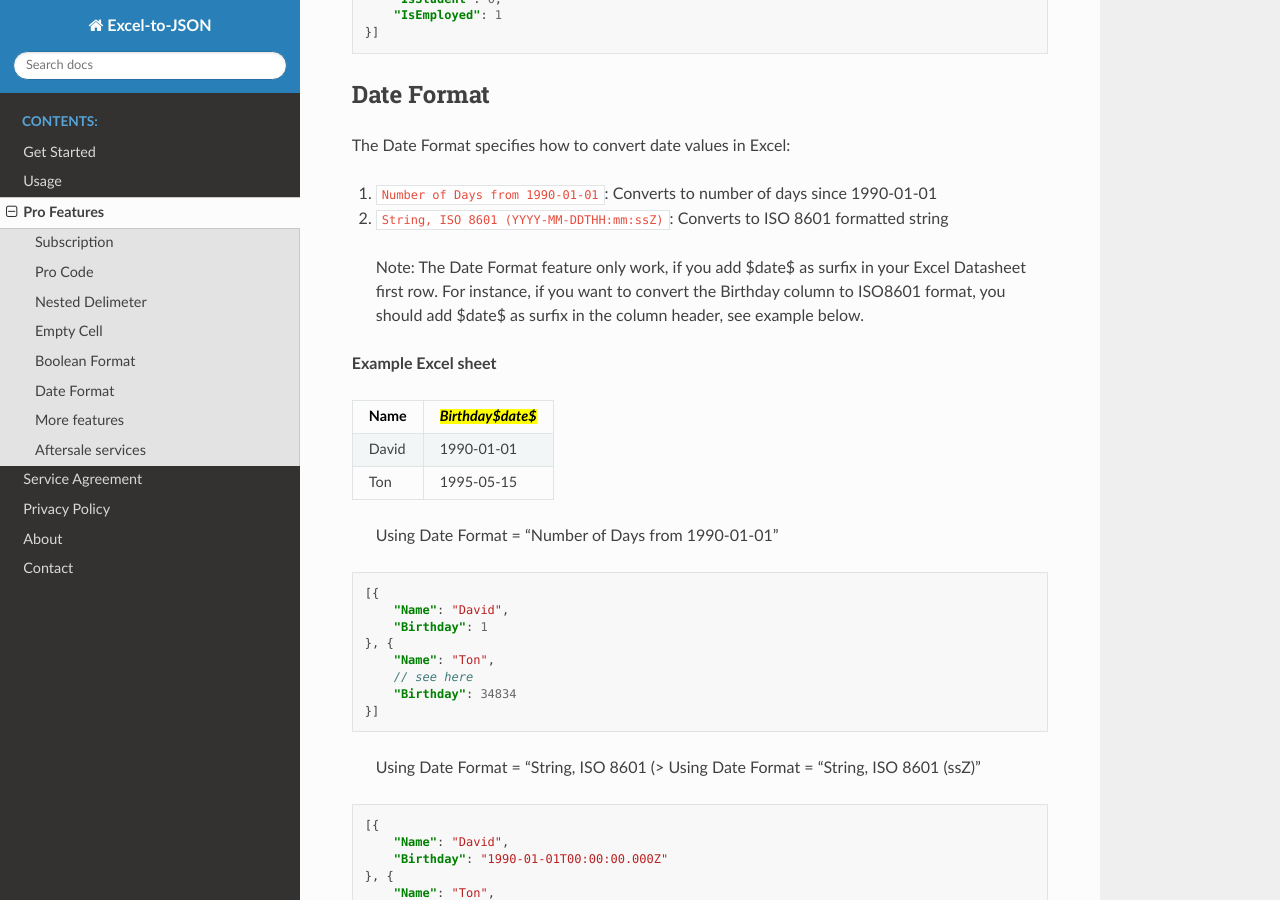
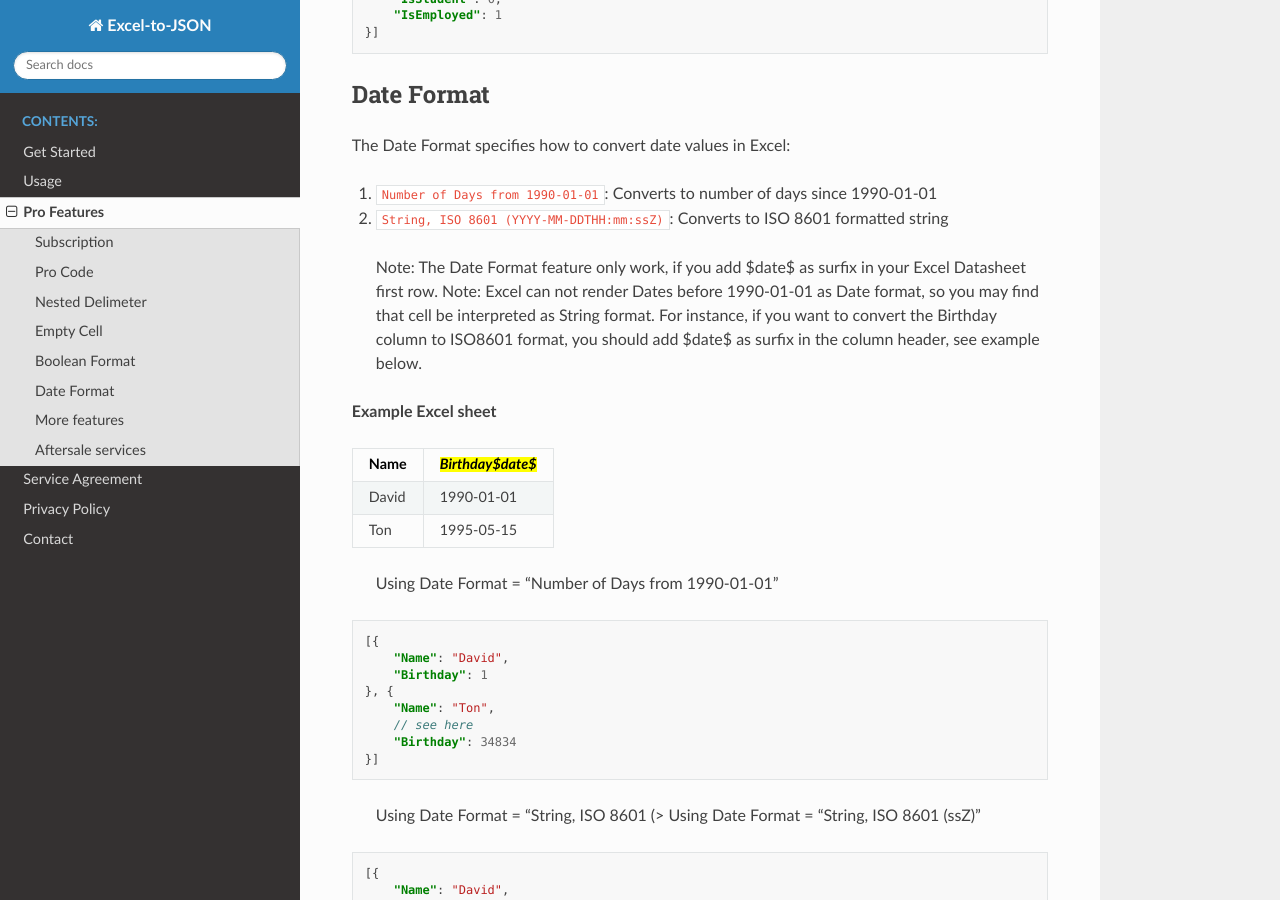
Before and after one commit to he-yang/Excel-to-JSON, a Sphinx documentation site: the page built from source/profeatures.md, in a window 1280 px wide and 900 px high, scrolled down 4053 px. Built offline with Sphinx 7.4.7 and the Read the Docs theme 3.1.0, drawn with Linux system fonts in a browser that asks for light colours.

Commit message:
polishing

```diff
--- a/source/index.rst
+++ b/source/index.rst
@@ -18,5 +18,4 @@ This add-in is available at the Microsoft store- Appsource, which can be accesse
    profeatures.md
    termsofuse.md
    privacy.md
-   about.md
    contact.md
--- a/source/profeatures.md
+++ b/source/profeatures.md
@@ -183,6 +183,7 @@ The Date Format specifies how to convert date values in Excel:
 2. `String, ISO 8601 (YYYY-MM-DDTHH:mm:ssZ)`: Converts to ISO 8601 formatted string
 
 > Note: The Date Format feature only work, if you add $date$ as surfix in your Excel Datasheet first row.
+> Note: Excel can not render Dates before 1990-01-01 as Date format, so you may find that cell be interpreted as String format.
 > For instance, if you want to convert the Birthday column to ISO8601 format, you should add $date$ as surfix in the column header, see example below.
 
 **Example Excel sheet**
```
Also changed, not shown: source/about.md (deleted, +0 -15 lines).
